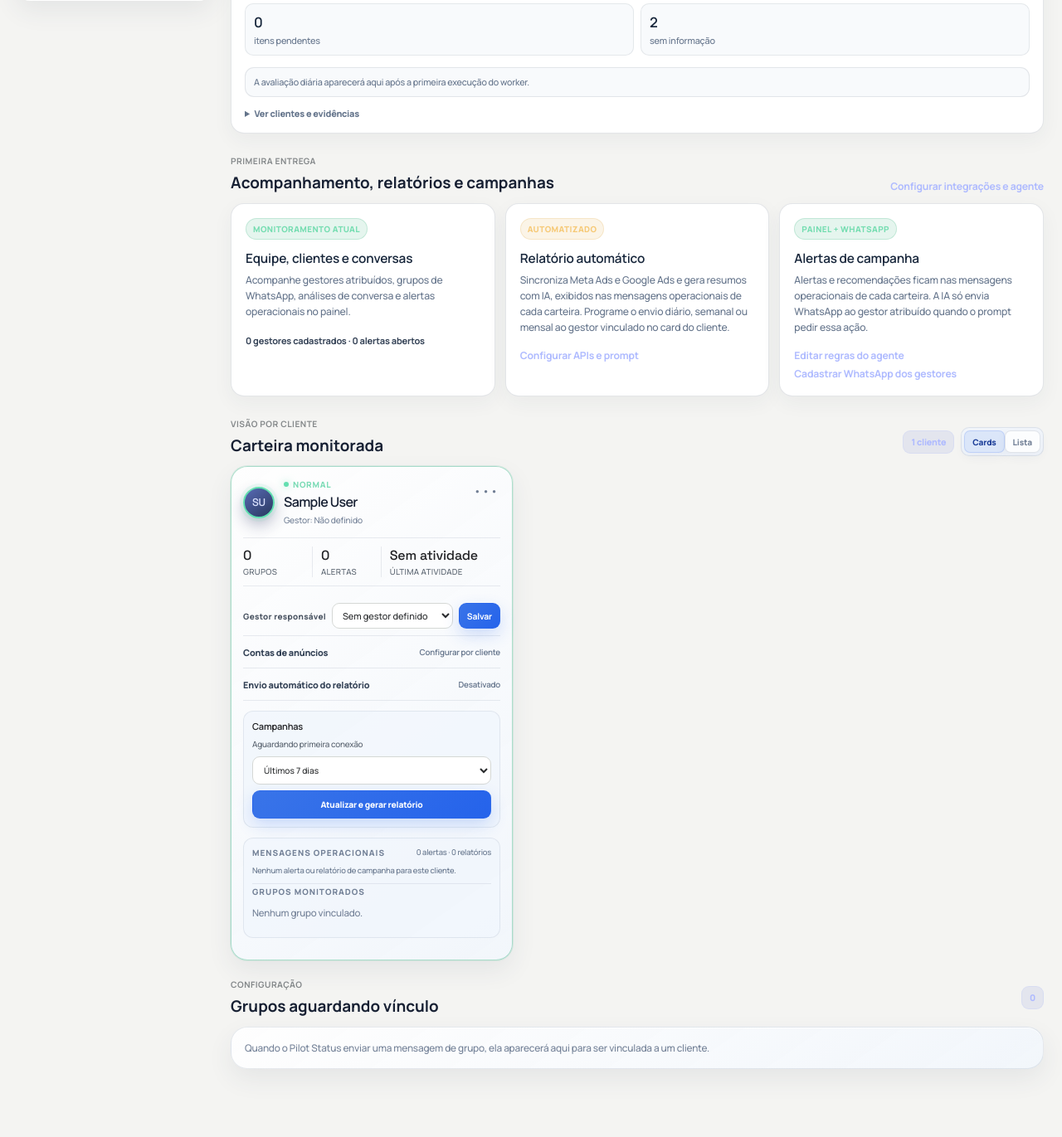
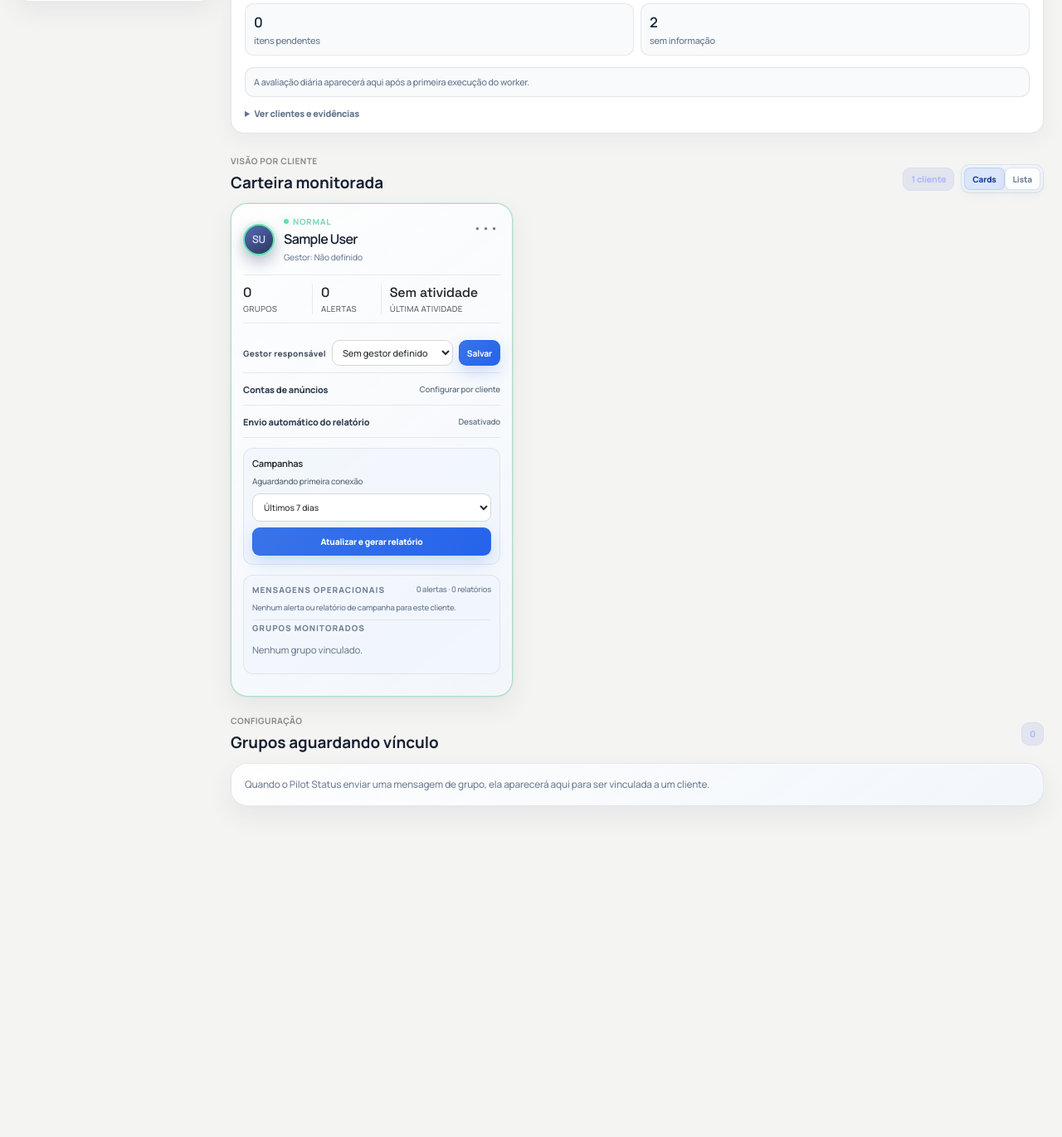
Before and after one commit to rkt480/ger, a PHP site: page /manager-dashboard.php in a window 1280 px wide. Shown: the part 783-2154 px from the top of the page at 83% size. After the commit the page ends 1755 px from the top, so only its background shows below. Run offline with PHP 8.4, Linux system fonts and the light colour scheme; the visitor is signed in with stand-in values (Sample User, id 1); data that the repository does not hold is empty; some libraries are stand-ins or nearby versions.

Commit message:
refactor: remove manager delivery and automation section from dashboard

```diff
--- a/manager-dashboard.php
+++ b/manager-dashboard.php
@@ -363,36 +363,6 @@ $clientMonitorStatus = static function (array $client): string {
             <?php endif; ?>
           </section>
 
-          <section class="manager-delivery-section" aria-label="Automação gerencial">
-            <header class="settings-group-header">
-              <div>
-                <p class="eyebrow">Primeira entrega</p>
-                <h2>Acompanhamento, relatórios e campanhas</h2>
-              </div>
-              <?php if ($isAdmin): ?><a class="manager-delivery-settings" href="settings.php#manager-ads-config">Configurar integrações e agente</a><?php endif; ?>
-            </header>
-            <div class="manager-delivery-grid">
-              <article class="manager-delivery-card is-ready">
-                <span class="manager-delivery-status">Monitoramento atual</span>
-                <h3>Equipe, clientes e conversas</h3>
-                <p>Acompanhe gestores atribuídos, grupos de WhatsApp, análises de conversa e alertas operacionais no painel.</p>
-                <strong><?= count($activeManagers) ?> gestores cadastrados · <?= (int) $stats['open_alerts'] ?> alertas abertos</strong>
-              </article>
-              <article class="manager-delivery-card">
-                <span class="manager-delivery-status">Automatizado</span>
-                <h3>Relatório automático</h3>
-                <p>Sincroniza Meta Ads e Google Ads e gera resumos com IA, exibidos nas mensagens operacionais de cada carteira. Programe o envio diário, semanal ou mensal ao gestor vinculado no card do cliente.</p>
-                <?php if ($isAdmin): ?><a href="settings.php#manager-ads-config">Configurar APIs e prompt</a><?php else: ?><strong>Relatórios recentes aparecem na carteira do cliente.</strong><?php endif; ?>
-              </article>
-              <article class="manager-delivery-card is-ready">
-                <span class="manager-delivery-status">Painel + WhatsApp</span>
-                <h3>Alertas de campanha</h3>
-                <p>Alertas e recomendações ficam nas mensagens operacionais de cada carteira. A IA só envia WhatsApp ao gestor atribuído quando o prompt pedir essa ação.</p>
-                <?php if ($isAdmin): ?><a href="settings.php#manager-ads-config">Editar regras do agente</a><br /><a href="commercial.php?tab=usuarios&amp;role=gestor">Cadastrar WhatsApp dos gestores</a><?php else: ?><strong>Notificações dependem das regras configuradas pelo administrador.</strong><?php endif; ?>
-              </article>
-            </div>
-          </section>
-
           <section class="manager-client-section">
             <header class="settings-group-header">
               <div>
```
